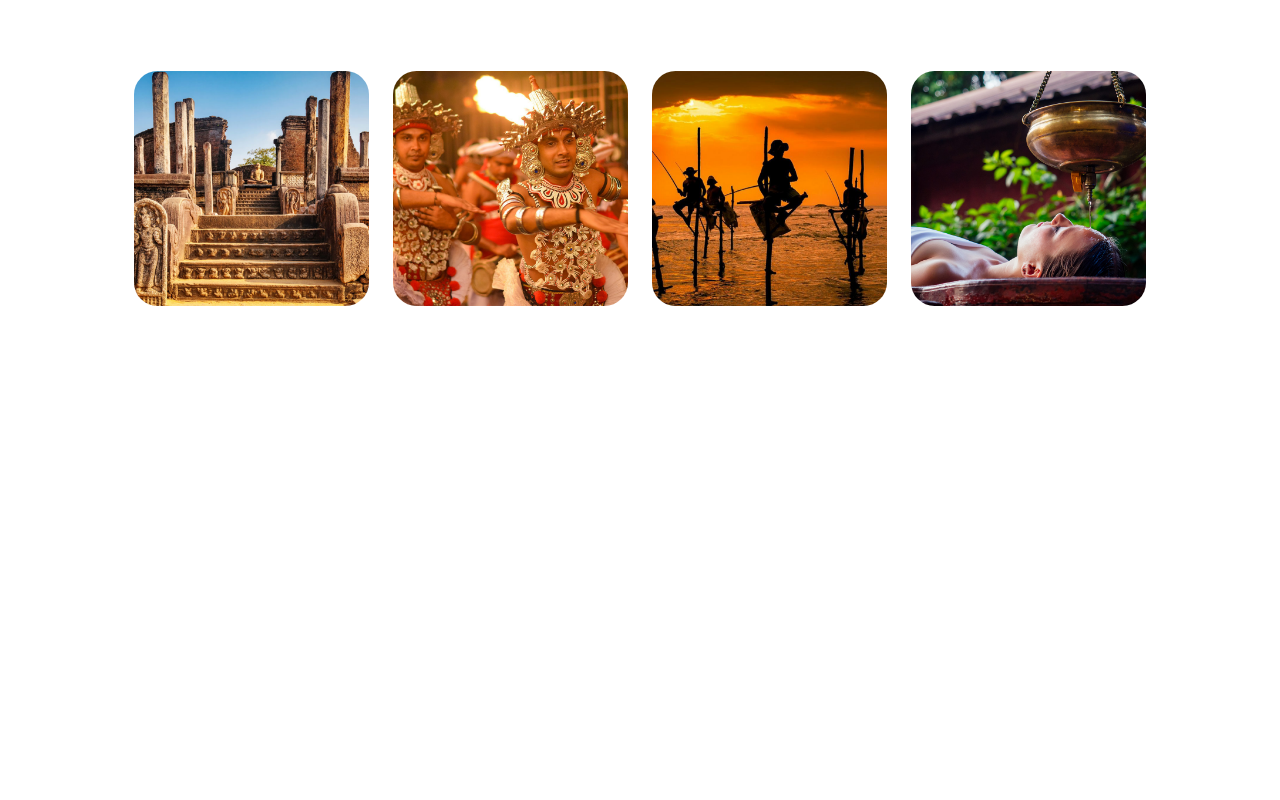
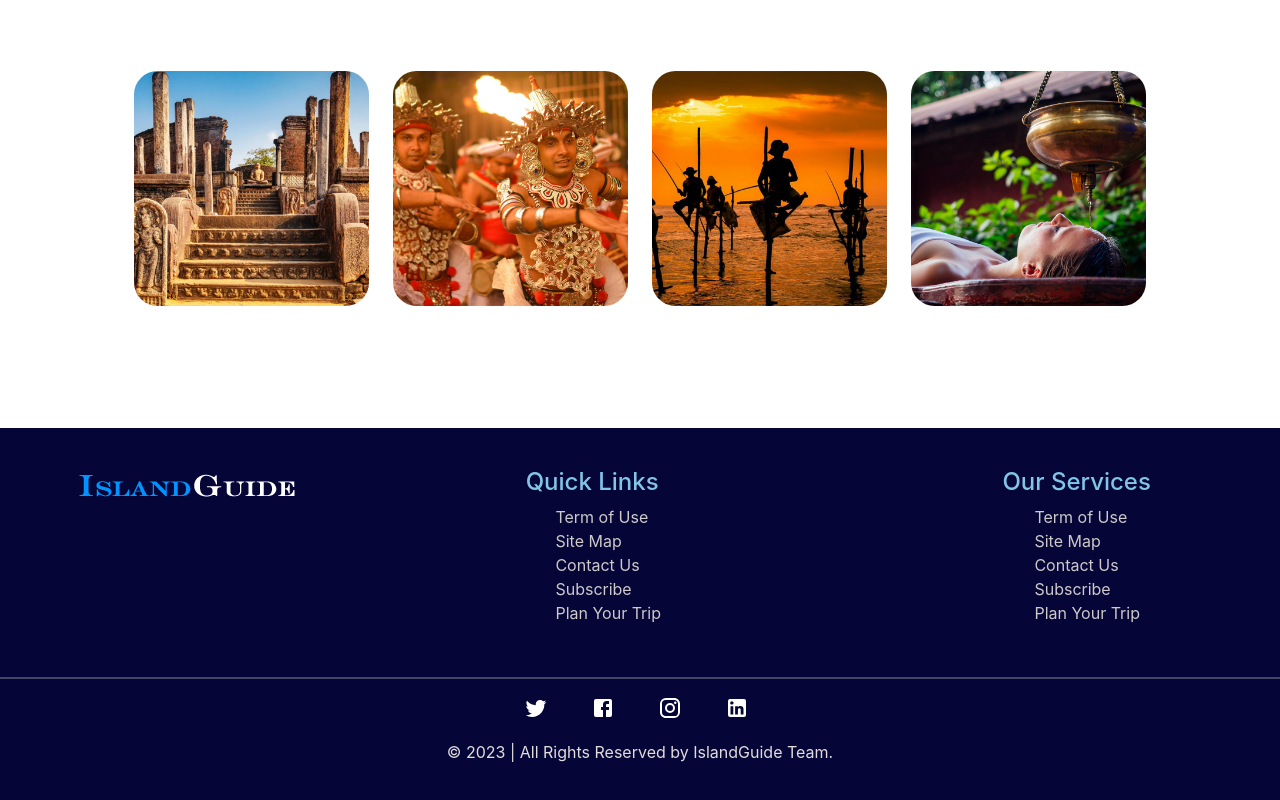
Before and after one commit to ishinihettiarachchi/island_Guide, a React (Create React App) app: page /home in a window 1280 px wide. Shown: the part 1061-1861 px from the top of the page. Before the commit the page ends 1489 px from the top, so only its background shows below. Built offline with nearby package versions, Linux system fonts and the light colour scheme; the HTML template or start-up script is replaced by a standard one.

Commit message:
feat: added styles footer

```diff
--- /dev/null
+++ b/src/components/Footer.jsx
@@ -0,0 +1,60 @@
+import React from 'react'
+import logo from '../images/logo.png';
+import '../styles/footer.css'
+import FacebookIcon from '@mui/icons-material/Facebook';
+import InstagramIcon from '@mui/icons-material/Instagram';
+import TwitterIcon from '@mui/icons-material/Twitter';
+import LinkedInIcon from '@mui/icons-material/LinkedIn';
+
+function Footer() {
+  return (
+
+    <div className='footer-container'>
+        <div className="row footer-links">
+            <div className="col-3">
+                <img src={logo} alt="" />
+            </div>
+            <div className="col-5 quick-links">
+                <div className="list">
+                <h4>Quick Links</h4>
+                <ul>
+                    <li><a href="#">Term of Use</a></li>
+                    <li><a href="#">Site Map</a></li>
+                    <li><a href="#">Contact Us</a></li>
+                    <li><a href="#">Subscribe</a></li>
+                    <li><a href="#">Plan Your Trip</a></li>
+                </ul>
+                </div>
+            </div>
+            <div className="col-4 services">
+                <div className="list">
+                <h4>Our Services</h4>
+                <ul>
+                    <li><a href="#">Term of Use</a></li>
+                    <li><a href="#">Site Map</a></li>
+                    <li><a href="#">Contact Us</a></li>
+                    <li><a href="#">Subscribe</a></li>
+                    <li><a href="#">Plan Your Trip</a></li>
+                </ul>
+                </div>
+            </div>
+
+        </div>
+        <hr />
+        <div className="row footer-copy">
+                <a href="#"><TwitterIcon/></a>
+                <a href="#"><FacebookIcon/></a>
+                <a href="#"><InstagramIcon/></a>
+                <a href="#"><LinkedInIcon/></a>
+
+
+
+        </div>
+
+        <p>© 2023 | All Rights Reserved by IslandGuide Team.</p>
+    </div>
+
+  )
+}
+
+export default Footer
--- a/src/pages/Home.jsx
+++ b/src/pages/Home.jsx
@@ -1,5 +1,6 @@
 import React from 'react'
 import Navbar from '../components/Navbar'
+import Footer from '../components/Footer'
 import '../styles/home.css'
 import pic1 from '../images/pic1.png'
 import pic2 from '../images/pic2.png'
@@ -88,6 +89,9 @@ function Home() {
                   </div>
             </div>
     </div>
+
+              <Footer/>
+
     </div>
 
   )
--- /dev/null
+++ b/src/styles/footer.css
@@ -0,0 +1,51 @@
+.footer-container{
+    background-color: rgb(5, 5, 55);
+    padding: 20px 0;
+}
+
+.quick-links, .services{
+    padding:20px 30px;
+    display: flex;
+    align-items: center;
+    justify-content: center;
+}
+
+.quick-links h4, .services h4{
+    color: rgb(130, 197, 231);
+    text-align: center;
+}
+
+.quick-links ul, .services ul{
+    list-style: none;
+}
+
+.quick-links a, .services a{
+    text-decoration: none;
+    color: rgb(206, 202, 202);
+
+}
+
+.footer-copy{
+    display: flex;
+    align-items: center;
+    justify-content: center;
+    padding:  0 40%;
+}
+
+.footer-copy a{
+    flex: 2;
+    color: white;
+}
+
+.footer-container hr{
+    border: 1px solid white;
+}
+
+
+.footer-container p{
+    color: rgb(226, 221, 221);
+    display: flex;
+    align-items: center;
+    justify-content: center;
+    padding: 20px;
+}
```
